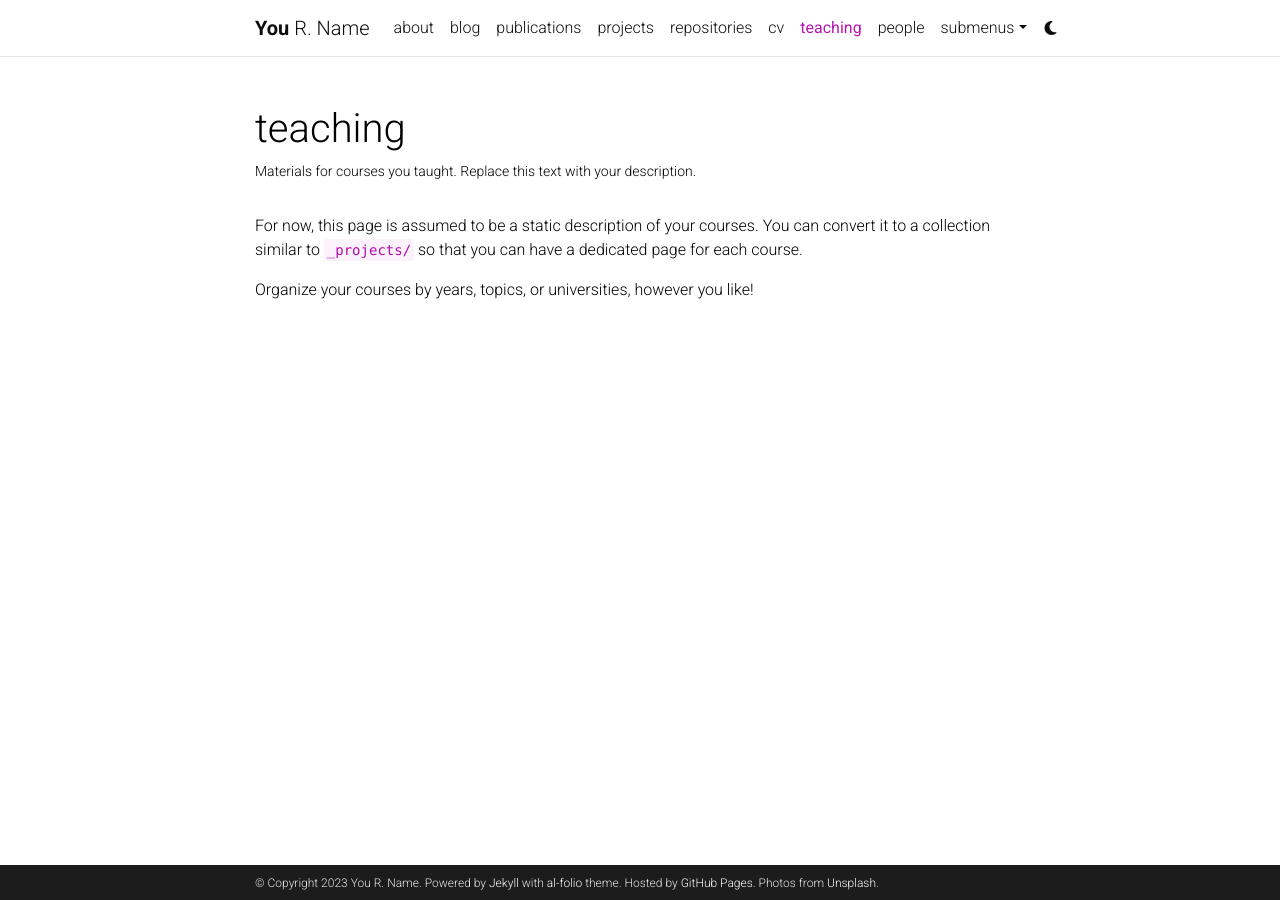
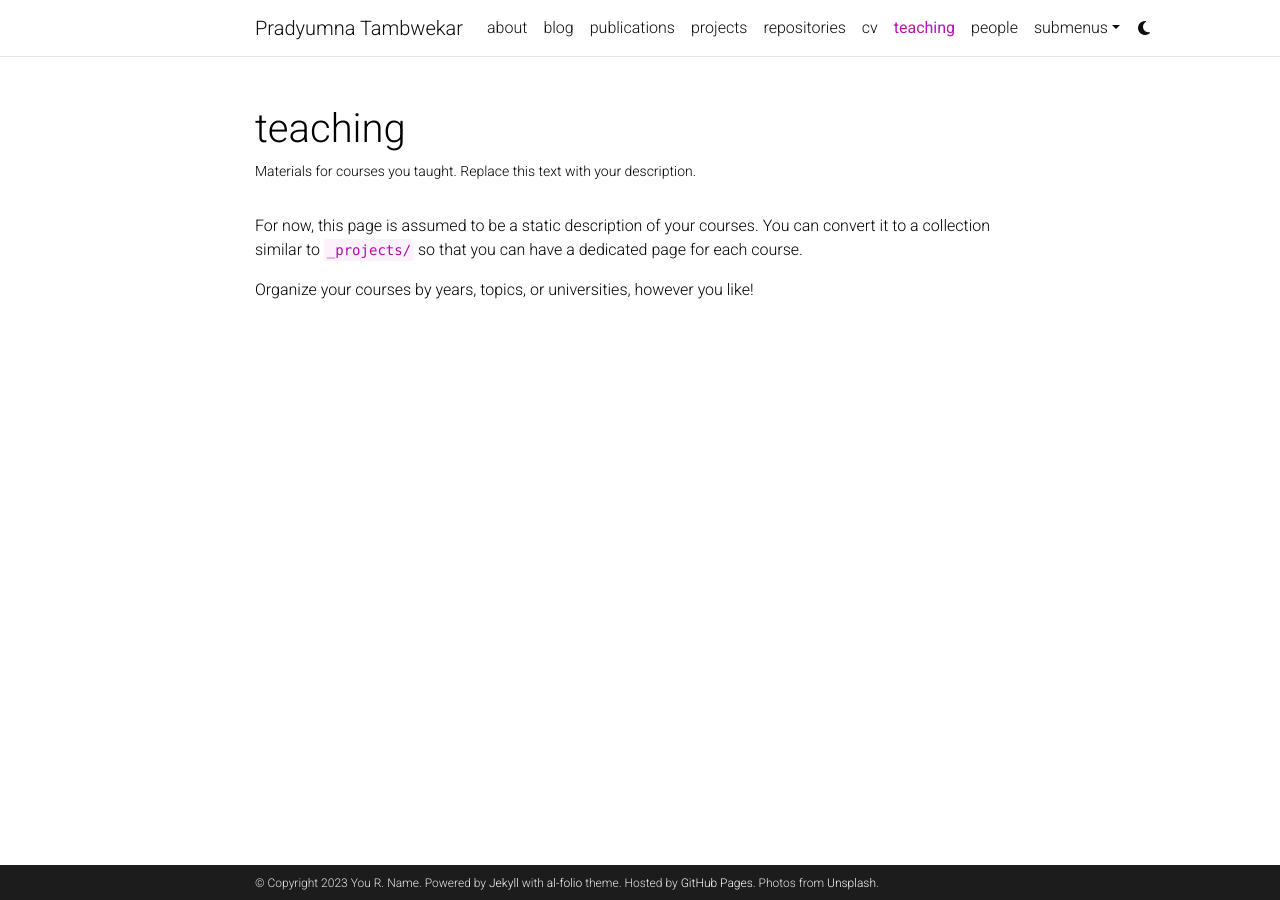
Before and after one commit to pt111094/pradyumna.tambwekar.github.io, a Jekyll site: the page built from _pages/teaching.md, in a window 1280 px wide. Built offline with Jekyll 4.4.1, drawn with Linux system fonts in a browser that asks for light colours; comment, search, counter and statistics services are not loaded; a style sheet for code colours, icons or effects is not loaded.

Commit message:
Changed name in config file

```diff
--- a/_config.yml
+++ b/_config.yml
@@ -2,7 +2,7 @@
 # Site settings
 # -----------------------------------------------------------------------------
 
-title: blank # the website title (if blank, full name will be used instead)
+title: Pradyumna Tambwekar # the website title (if blank, full name will be used instead)
 first_name: You
 middle_name: R.
 last_name: Name
@@ -18,7 +18,7 @@
 lang: en # the language of your site (for example: en, fr, cn, ru, etc.)
 icon: ⚛️  # the emoji used as the favicon (alternatively, provide image name in /assets/img/)
 
-url: https://alshedivat.github.io # the base hostname & protocol for your site
+url: https://pradyumna.tambwekar.github.io # the base hostname & protocol for your site
 baseurl: /al-folio # the subpath of your site, e.g. /blog/
 last_updated: false # set to true if you want to display last updated in the footer
 impressum_path:  # set to path to include impressum link in the footer, use the same path as permalink in a page, helps to conform with EU GDPR
```
